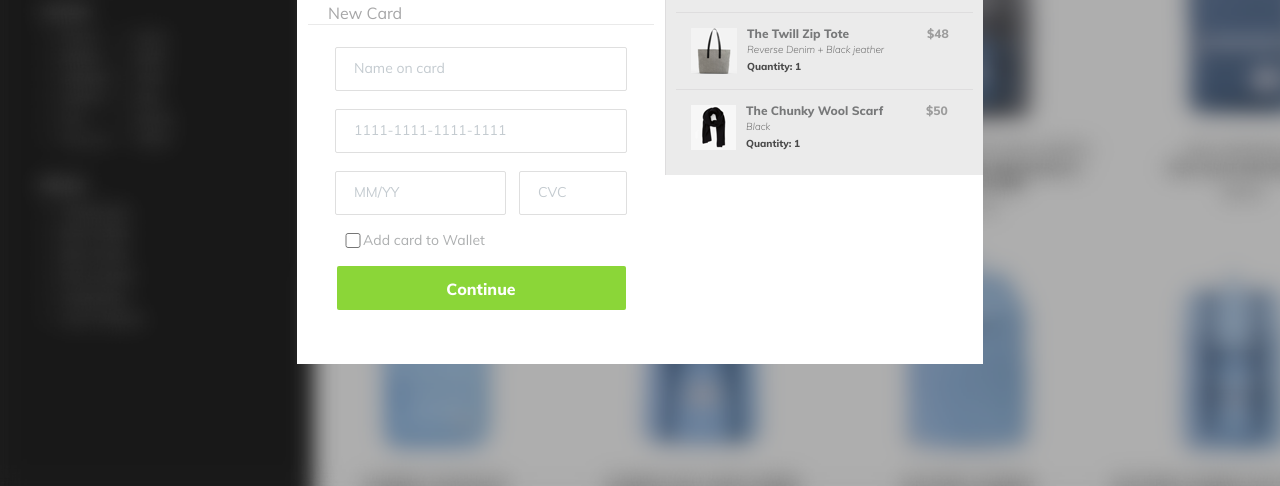
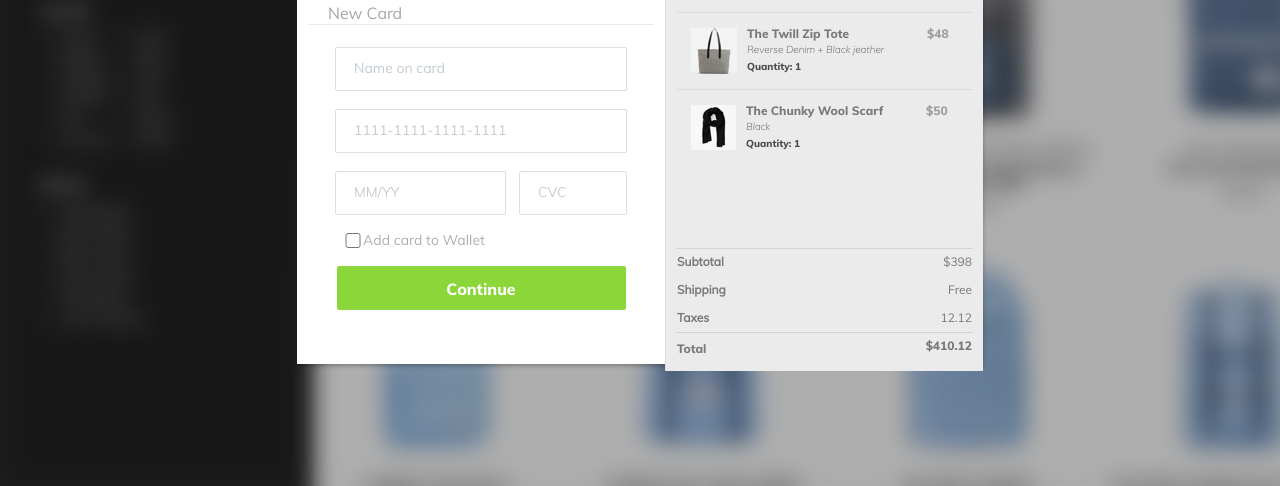
Before and after one commit to JonasGomesDeveloper/pm-projetos, a plain HTML site: page pm-proj009/index.html in a window 1280 px wide. Shown: the part 314-800 px from the top of the page. Drawn offline with Linux system fonts and the light colour scheme.

Commit message:
pm-proj009 concluido

```diff
--- a/pm-proj009/css/principal.css
+++ b/pm-proj009/css/principal.css
@@ -22,6 +22,7 @@ h1, h2, h3, ul {
     width: 686px;
     height: 556px;
     background-color: #fff;
+    box-shadow: 0px 2px 4px 0px rgba(0, 0, 0, 0.27);
 }
 
 .checkout main {
--- a/pm-proj009/css/resumos.css
+++ b/pm-proj009/css/resumos.css
@@ -51,3 +51,28 @@
     font-size: 12px;
     font-family: 'muliextrabold';
 }
+
+.resumos table {
+    border-spacing: 0;/*zera o espaço da table*/
+    width: 100%;
+    border-top: 1px solid #d5d3d6;
+    color: #777879;
+    font-size: 12px;
+    margin-top: 83px;/*cobrir todo espaço*/
+}
+
+.resumos table th {
+    text-align: left;
+}
+
+.resumos table td {
+    text-align: right;
+    padding-top: 7px;
+    padding-bottom: 7px;
+}
+
+.resumos table tfoot * {/*todos elementos dentro do tfoot*/
+    border-top: 1px solid #d5d3d6;
+    font-family: 'muliextrabold';
+    padding-top: 7px;
+}
--- a/pm-proj009/index.html
+++ b/pm-proj009/index.html
@@ -20,7 +20,6 @@
        </header>
 
        <main>
-
            <div class="cartao">
 
                <div class="wallet">
@@ -115,8 +114,29 @@
                        <span class="preco">$50</span>
                    </li>
                </ul>
+               <table>
+                   <tbody>
+                       <tr>
+                           <th scope="row">Subtotal</th>
+                           <td>$398</td>
+                       </tr>
+                       <tr>
+                           <th scope="row">Shipping</th>
+                           <td>Free</td>
+                       </tr>
+                       <tr>
+                           <th scope="row">Taxes</th>
+                           <td>12.12</td>
+                       </tr>
+                   </tbody>
+                   <tfoot>
+                       <tr>
+                           <th scope="row">Total</th>
+                           <td>$410.12</td>
+                       </tr>
+                   </tfoot>
+               </table>
            </div>
-
        </main>
 
     </div>
```
Also changed, not shown: pm-proj004/index.html (+1 -1 lines).
